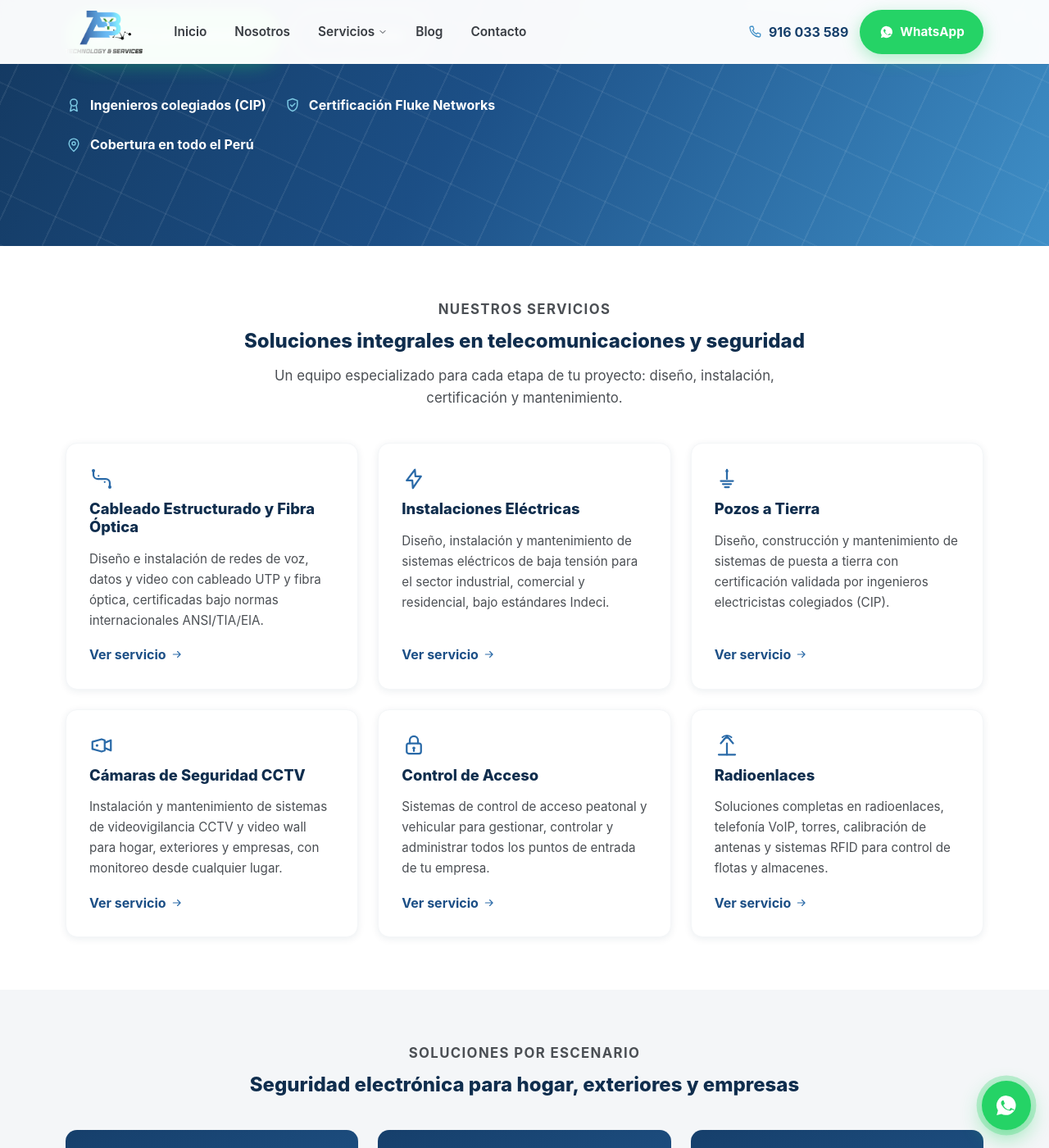
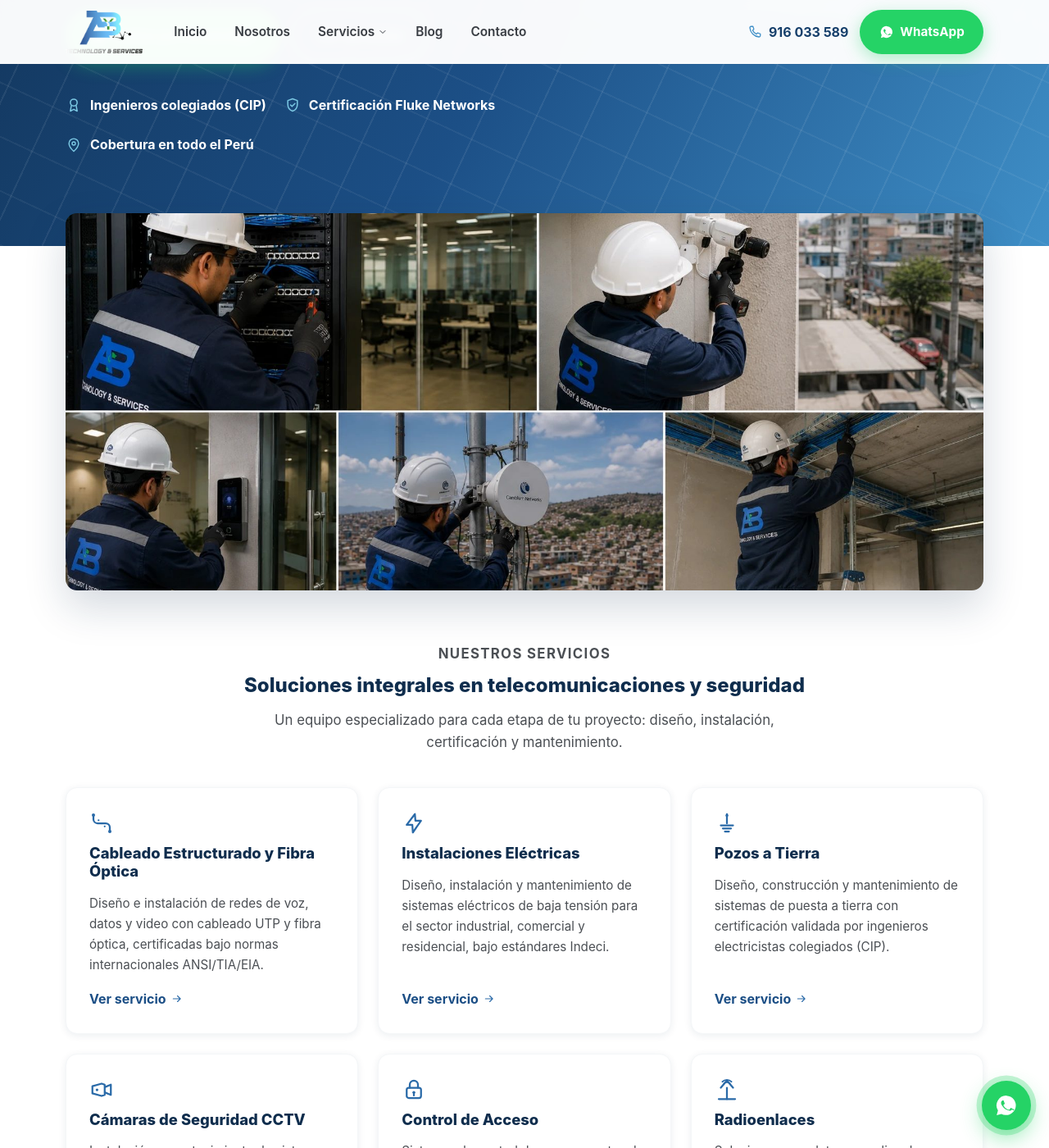
Before and after one commit to bardalezabh/paginawebayb, a Jekyll site: the page built from index.html, in a window 1280 px wide and 1400 px high, scrolled down 664 px. Shown: the whole window at 82% size. Built offline with Jekyll 4.4.1, drawn with Linux system fonts in a browser that asks for light colours; some of the changed text lies outside the part shown.

Commit message:
Reordenar footer y agregar foto al hero del home
Se mueve la sección de marcas líderes arriba de las columnas de
Servicios/Empresa/Contacto en el footer, y se agrega una foto del
equipo técnico en terreno justo debajo del hero de la página de
inicio, igual que en las páginas de servicio.

Co-Authored-By: Claude Sonnet 5 <noreply@anthropic.com>
Claude-Session: https://claude.ai/code/session_01PUyS9pob3vG568PcBLASSF

```diff
--- a/_includes/footer.html
+++ b/_includes/footer.html
@@ -1,4 +1,21 @@
 <footer class="site-footer">
+  <div class="footer-brands">
+    <div class="container">
+      <p class="footer-brands-label">Trabajamos con equipos y materiales de marcas líderes:</p>
+      <ul class="brand-logos compact">
+        {% for marca in site.data.marcas %}
+        <li>
+          {% if marca.logo %}
+          <img src="/assets/img/brands/{{ marca.logo }}" alt="{{ marca.name }}" loading="lazy" width="140" height="50">
+          {% else %}
+          <span class="brand-text">{{ marca.name }}</span>
+          {% endif %}
+        </li>
+        {% endfor %}
+      </ul>
+    </div>
+  </div>
+
   <div class="container footer-grid">
     <div class="footer-brand">
       <img src="/assets/img/logo.png" alt="{{ site.company.short_name }}" width="170" height="95">
@@ -57,23 +74,6 @@
     </div>
   </div>
 
-  <div class="footer-brands">
-    <div class="container">
-      <p class="footer-brands-label">Trabajamos con equipos y materiales de marcas líderes:</p>
-      <ul class="brand-logos compact">
-        {% for marca in site.data.marcas %}
-        <li>
-          {% if marca.logo %}
-          <img src="/assets/img/brands/{{ marca.logo }}" alt="{{ marca.name }}" loading="lazy" width="140" height="50">
-          {% else %}
-          <span class="brand-text">{{ marca.name }}</span>
-          {% endif %}
-        </li>
-        {% endfor %}
-      </ul>
-    </div>
-  </div>
-
   <div class="footer-bottom">
     <div class="container">
       <p>&copy; {{ 'now' | date: "%Y" }} {{ site.company.legal_name }}. Todos los derechos reservados.</p>
--- a/assets/css/styles.css
+++ b/assets/css/styles.css
@@ -483,7 +483,7 @@ form.contact-form { display: grid; gap: 18px; }
    Footer
    ========================================================================== */
 .site-footer { background: var(--charcoal); color: #cfd6dc; padding-top: 60px; }
-.footer-grid { display: grid; grid-template-columns: 1.4fr 1fr 1fr 1.2fr; gap: 32px; padding-bottom: 40px; }
+.footer-grid { display: grid; grid-template-columns: 1.4fr 1fr 1fr 1.2fr; gap: 32px; padding-top: 40px; padding-bottom: 40px; }
 @media (max-width: 860px) { .footer-grid { grid-template-columns: 1fr 1fr; } }
 @media (max-width: 560px) { .footer-grid { grid-template-columns: 1fr; } }
 
@@ -503,7 +503,7 @@ form.contact-form { display: grid; gap: 18px; }
 }
 .social-links a:hover { background: var(--blue-600); }
 
-.footer-brands { border-top: 1px solid rgba(255,255,255,.08); padding: 30px 0; margin-top: 10px; }
+.footer-brands { border-bottom: 1px solid rgba(255,255,255,.08); padding-bottom: 30px; }
 .footer-bottom { border-top: 1px solid rgba(255,255,255,.08); padding: 20px 0; }
 .footer-bottom p { margin: 0; font-size: .85rem; color: #8b95a0; text-align: center; }
 
--- a/index.html
+++ b/index.html
@@ -47,6 +47,10 @@ description: >-
     </div>
   </div>
 </section>
+
+<div class="service-photo-wrap">
+  <img src="/assets/img/home-hero.jpg" alt="Equipo técnico de AYB Technology & Services instalando cableado estructurado, cámaras de seguridad, control de acceso y radioenlaces" class="service-photo" loading="eager" width="1774" height="887">
+</div>
 
 <section>
   <div class="container">
```
Also changed, not shown: assets/img/home-hero.jpg (added).
